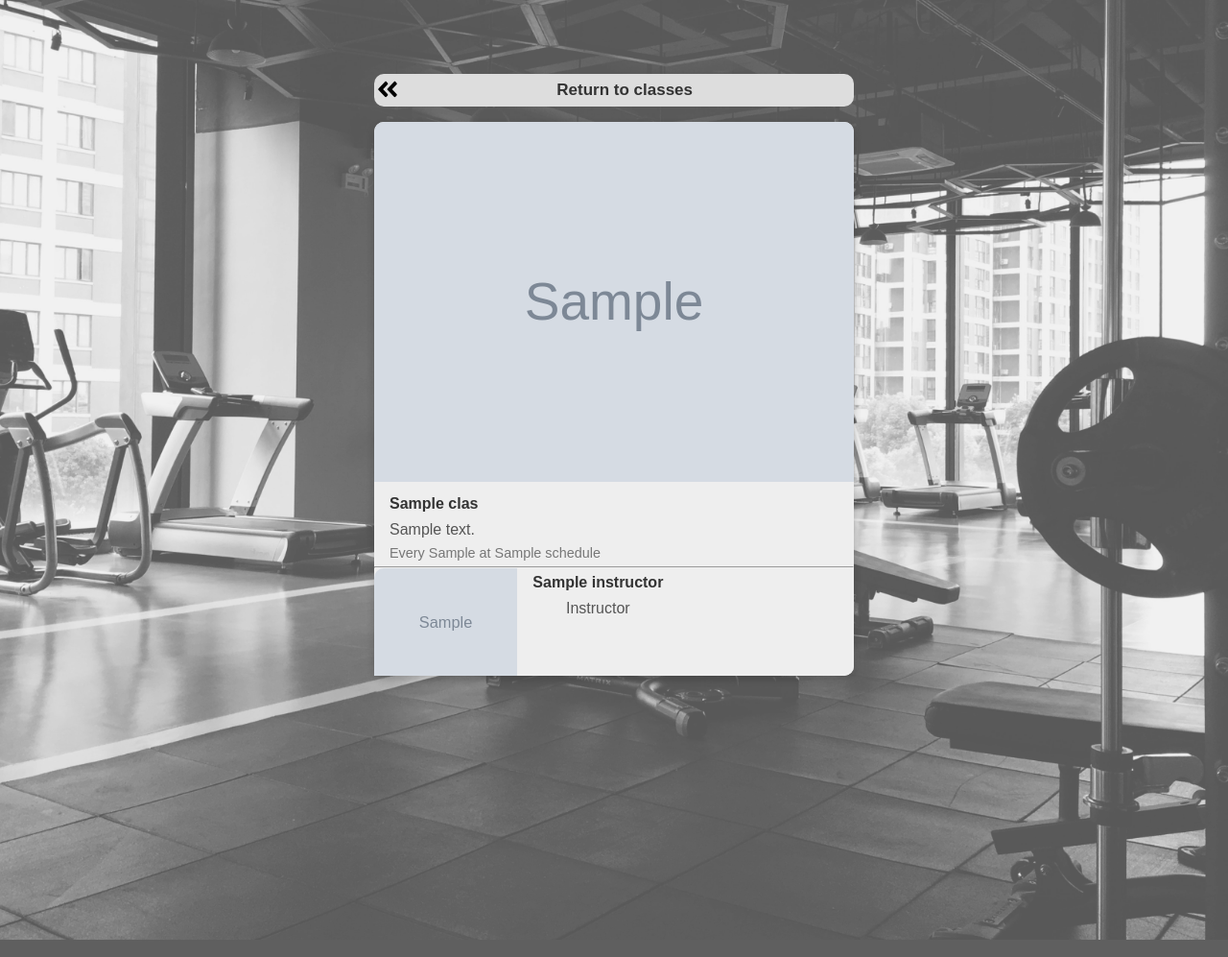
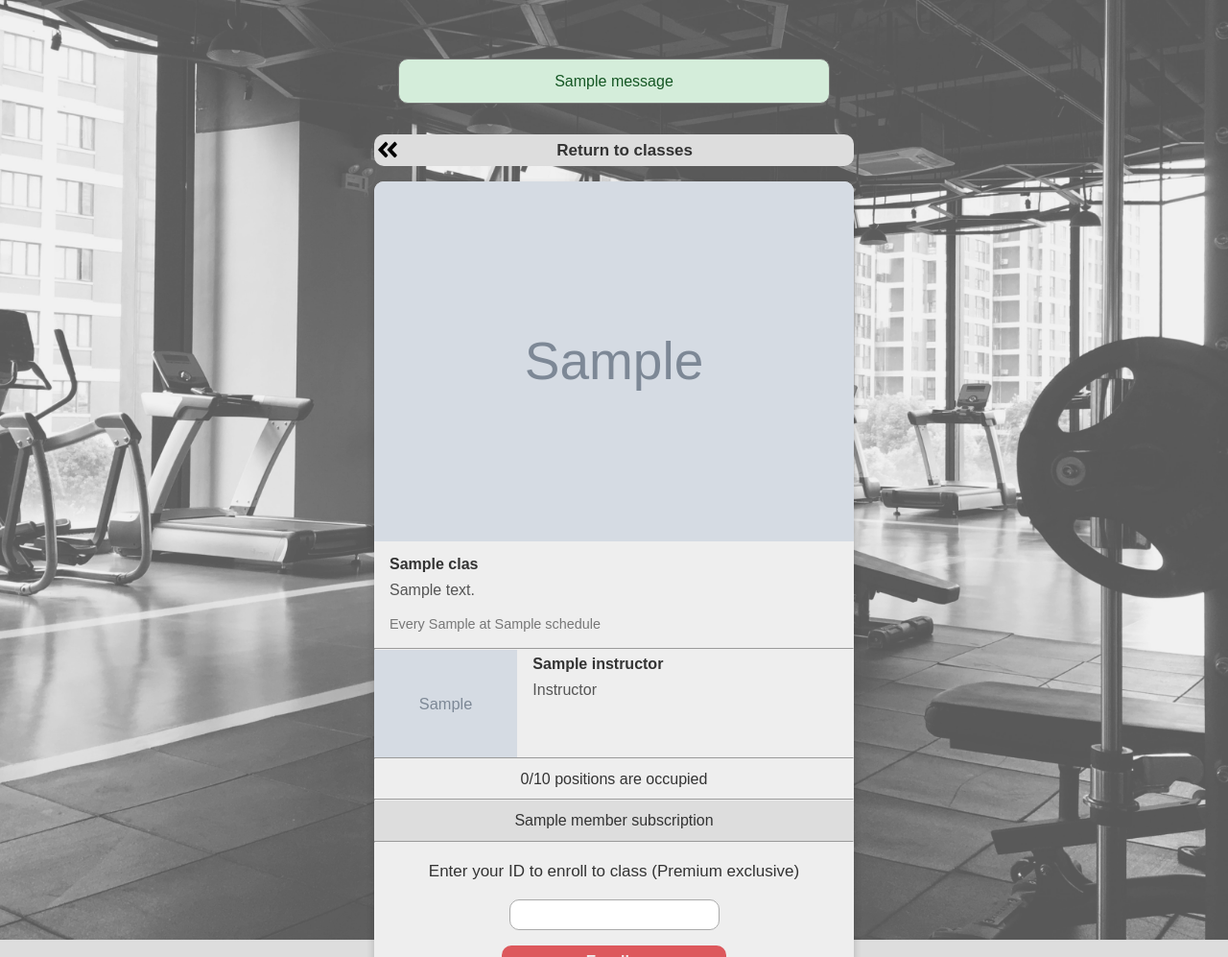
Before and after one commit to arthurcerveira/Royal-Fitness, a Flask app: page /classes/1 in a window 1280 px wide. Shown: the part 140-1137 px from the top of the page at 96% size. Run offline with Flask 2, Linux system fonts and the light colour scheme; grey boxes marked "Sample" are stand-in pictures; one stand-in notice (Sample message) is shown; a database or web service that is not in the repository returns one stand-in record (values such as "Sample title"); data that the repository does not hold is empty; some libraries are stand-ins or nearby versions.

Commit message:
Add login, register and class enrollment functionalities

```diff
--- a/app/app.py
+++ b/app/app.py
@@ -1,9 +1,18 @@
 from pprint import pprint
 
-from flask import Flask, render_template, url_for
+from flask import Flask, render_template, url_for, flash, redirect
+from flask_login import LoginManager, UserMixin, login_user, current_user, logout_user, login_required
 import psycopg2
+from forms import AdminLoginForm, MemberRegisterForm, ClassRegisterForm, MemberRoutineForm
+
 
 app = Flask(__name__)
+app.config['SECRET_KEY'] = '783657513c858bb1fb338febe85eb1ae'
+
+login_manager = LoginManager(app)
+login_manager.login_view = 'login'
+login_manager.login_message_category = 'info'
+
 db_connection = False
 
 print('Trying to connect to Postgres...')
@@ -21,6 +30,31 @@ while db_connection is False:
         pass
 
 print('Postgres is now connected.')
+
+
+@login_manager.user_loader
+def load_admin(user_id):
+    cur = conn.cursor()
+
+    cur.execute(f"""SELECT administrator.cpf, person_name, admin_password
+                   FROM administrator, person
+                   WHERE administrator.cpf = person.cpf
+                   AND administrator.cpf = '{user_id}';""")
+    query_results = cur.fetchall()
+
+    if len(query_results) == 0:
+        return None
+
+    cpf, name, password = query_results[0]
+
+    return admin(cpf, name, password)
+
+
+class admin(UserMixin):
+    def __init__(self, cpf, name, password):
+        self.id = cpf
+        self.name = name
+        self.password = password
 
 
 @app.route('/')
@@ -48,6 +82,8 @@ def members():
             "picture": picture,
             "is_premium": is_premium
         })
+
+    conn.commit()
 
     return render_template('members.html', members=members_list)
 
@@ -110,6 +146,8 @@ def member_workout(member_id=None):
         day, time = data
         routine[day] = time
 
+    conn.commit()
+
     return render_template('routine.html', member=member, trainer=trainer, routine=routine)
 
 
@@ -119,7 +157,7 @@ def workout(member_id=None, day=None):
 
     cur = conn.cursor()
 
-    # Get workout information
+    # Get strenght exercise information
     cur.execute(f"""SELECT exercise_name, exercise_desc, picture_url,
                 equipment_name, exercise_sets, repetition, exercise_weight
                 FROM strenght_exercise, exercise_info, equipment, routine
@@ -143,6 +181,33 @@ def workout(member_id=None, day=None):
             "repetitions": repetitions,
             "weight": weight,
             "type": 'strenght'
+        })
+
+    # Get cardio exercise information
+    cur.execute(f"""SELECT exercise_name, exercise_desc, picture_url,
+                equipment_name, duration, intensity
+                FROM cardio_exercise, exercise_info, equipment, routine
+                WHERE cardio_exercise.exercise_id = exercise_info.exercise_id
+                AND cardio_exercise.day_of_week = '{day}'
+                AND routine.member_cpf = '{member_id}'
+                AND cardio_exercise.routine_id = routine.id
+                AND exercise_info.equipment_id = equipment.id;""")
+
+    query_results = cur.fetchall()
+
+    conn.commit()
+
+    for line in query_results:
+        name, description, picture, equipment, duration, intensity = line
+
+        exercises.append({
+            "name": name,
+            "description": description,
+            "picture": picture,
+            "equipment": equipment,
+            "duration": duration,
+            "intensity": intensity,
+            "type": 'cardio'
         })
 
     return render_template('workout.html', exercises=exercises, member_id=member_id)
@@ -169,27 +234,39 @@ def classes():
             "time": time
         })
 
+    conn.commit()
+
     return render_template('classes.html', classes=class_list)
 
 
-@app.route('/classes/<class_id>')
+@app.route('/classes/<class_id>', methods=['GET', 'POST'])
 def class_page(class_id=None):
     cur = conn.cursor()
 
-    cur.execute(f"""SELECT class_name, class_desc, day_of_week,
+    cur.execute(f"""SELECT id, class_name, class_desc, day_of_week,
                 positions, schedule, picture, instructor_cpf
                 FROM class
                 WHERE class.id = {class_id};""")
     query_results = cur.fetchall()
 
-    name, description, day, positions, time, picture, instructor_cpf = query_results[0]
+    class_id, name, description, day, positions, \
+        time, picture, instructor_cpf = query_results[0]
+
+    cur.execute(f"""SELECT COUNT(member_cpf)
+                FROM member_subscription
+                WHERE class_id = {class_id};""")
+    query_results = cur.fetchall()
+
+    occupied_positions = query_results[0][0]
 
     class_data = {
         "name": name,
         "description": description,
         "image": picture,
         "day": day,
-        "time": time
+        "time": time,
+        "occupied_positions": occupied_positions,
+        "positions": positions
     }
 
     cur.execute(f"""SELECT person_name, picture_url
@@ -198,14 +275,198 @@ def class_page(class_id=None):
                 AND instructor.cpf = '{instructor_cpf}';""")
     query_results = cur.fetchall()
 
-    name, picture_url = query_results[0]
+    trainer_name, picture_url = query_results[0]
 
     instructor = {
-        "name": name,
+        "name": trainer_name,
         "picture": picture_url
     }
 
-    return render_template('class.html', class_data=class_data, instructor=instructor)
+    cur.execute(f"""SELECT person_name
+                FROM member_subscription, person
+                WHERE class_id = {class_id}
+                AND member_cpf = person.cpf;""")
+    query_results = cur.fetchall()
+
+    enrolled_members = [member[0] for member in query_results]
+
+    form = ClassRegisterForm()
+    if form.validate_on_submit():
+        member_cpf = form.user_id.data
+
+        if occupied_positions >= positions:
+            flash(f'This class has no open positions', 'error')
+            return redirect(url_for('classes'))
+
+        cur.execute(f"""SELECT person_name, is_premium
+                    FROM member, person
+                    WHERE member.cpf = '{member_cpf}'
+                    AND member.cpf = person.cpf;""")
+        query_results = cur.fetchall()
+
+        if len(query_results) == 0:
+            flash(f'This member does not exist', 'error')
+            return redirect(url_for('classes'))
+
+        person_name, is_premium = query_results[0]
+
+        if is_premium is False:
+            flash(f'{person_name} is not a Premium member', 'error')
+            return redirect(url_for('classes'))
+
+        cur.execute(f"""INSERT INTO member_subscription (class_id, member_cpf)
+                    VALUES ({class_id}, '{member_cpf}')
+                    ON CONFLICT (class_id, member_cpf) DO NOTHING;""")
+
+        conn.commit()
+
+        flash(f'{person_name} was enrolled to {name} class', 'success')
+        return redirect(url_for('classes'))
+
+    return render_template('class.html',
+                           class_data=class_data,
+                           instructor=instructor,
+                           enrolled_members=enrolled_members,
+                           form=form)
+
+
+@app.route('/register', methods=['GET', 'POST'])
+@login_required
+def register():
+    cur = conn.cursor()
+    cur.execute("""SELECT trainer.cpf, person_name
+                FROM trainer, person
+                WHERE trainer.cpf = person.cpf;""")
+    trainers = cur.fetchall()
+
+    form = MemberRegisterForm()
+
+    form.personal_trainer.choices = trainers
+
+    if form.validate_on_submit():
+        member_cpf = form.cpf.data
+        name = form.name.data
+        phone = form.phone_number.data
+        picture_url = form.picture_url.data
+        date_of_birth = form.date_of_birth.data
+        is_premium = form.is_premium.data
+        trainer_cpf = form.personal_trainer.data
+
+        cur.execute(f"""INSERT INTO person (cpf, person_name,
+                    phone_number, date_of_birth, picture_url)
+                    VALUES ('{member_cpf}', '{name}', '{phone}',
+                    TO_DATE('{date_of_birth}', 'YYYY/MM/DD'), '{picture_url}')
+                    ON CONFLICT (cpf) DO NOTHING;""")
+
+        cur.execute(f"""INSERT INTO member (cpf, trainer_cpf, is_premium)
+                    VALUES ('{member_cpf}', '{trainer_cpf}', {is_premium})
+                    ON CONFLICT (cpf) DO NOTHING;""")
+
+        cur.execute(f"""INSERT INTO routine (is_standard, member_cpf)
+                    VALUES (FALSE, '{member_cpf}');""")
+
+        conn.commit()
+
+        member = "Premium Member" if is_premium else "Member"
+        flash(f'{name} was registered as a {member}', 'success')
+
+        return redirect(url_for('landing_page'))
+
+    return render_template('register.html', form=form)
+
+
+@app.route('/add-exercise/<member_id>', methods=['GET', 'POST'])
+def add_exercise(member_id=None):
+    cur = conn.cursor()
+    cur.execute("""SELECT exercise_id, exercise_name
+                FROM exercise_info
+                WHERE LENGTH(exercise_name) < 20;""")
+    exercises = cur.fetchall()
+    exercises_dict = {exercise_id: name for exercise_id, name in exercises}
+
+    form = MemberRoutineForm()
+    form.exercise.choices = exercises
+
+    if form.validate_on_submit():
+        cur.execute(f"""SELECT id
+                    FROM routine
+                    WHERE member_cpf='{member_id}';""")
+
+        routine_id = cur.fetchall()[0][0]
+
+        day = form.day.data
+        exercise = form.exercise.data
+        sets = form.sets.data
+        repetitions = form.repetitions.data
+        weight = form.weight.data
+
+        duration = int(sets) * 5
+
+        cur.execute(f"""INSERT INTO workout (routine_id, day_of_week, duration)
+                    VALUES ({routine_id}, '{day}', {duration})
+                    ON CONFLICT (routine_id, day_of_week) DO UPDATE
+                    SET duration = EXCLUDED.duration + workout.duration;""")
+
+        cur.execute(f"""INSERT INTO strenght_exercise (routine_id, day_of_week, exercise_id,
+                    exercise_sets, repetition, exercise_weight)
+                    VALUES ({routine_id}, '{day}', {exercise}, {sets}, {repetitions}, {weight})
+                    ON CONFLICT (routine_id, day_of_week, exercise_id) DO UPDATE
+                    SET exercise_weight = EXCLUDED.exercise_weight,
+                    exercise_sets = EXCLUDED.exercise_sets,
+                    repetition = EXCLUDED.repetition;""")
+
+        conn.commit()
+
+        exercise_name = exercises_dict[int(exercise)]
+        flash(f'Added exercise {exercise_name} to workout on {day}', 'success')
+
+        # return redirect(url_for('landing_page'))
+
+    return render_template('add-exercise.html', form=form)
+
+
+@app.route('/login', methods=['GET', 'POST'])
+def login():
+    if current_user.is_authenticated:
+        flash('Already logged in', 'info')
+
+        return redirect(url_for('landing_page'))
+
+    cur = conn.cursor()
+    form = AdminLoginForm()
+
+    if form.validate_on_submit():
+        cpf = form.cpf.data
+        input_password = form.password.data
+
+        cur.execute(f"""SELECT administrator.cpf, person_name, admin_password
+                    FROM administrator, person
+                    WHERE administrator.cpf = '{cpf}'
+                    AND administrator.cpf = person.cpf;""")
+        query_results = cur.fetchall()
+
+        conn.commit()
+
+        if len(query_results) == 0:
+            flash(f'Invalid CPF', 'error')
+        else:
+            cpf, name, password = query_results[0]
+
+            if input_password == password:
+                login_user(admin(cpf, name, password))
+                flash(f'Login succesful', 'success')
+
+                return redirect(url_for('landing_page'))
+            else:
+                flash(f'Wrong password', 'error')
+
+    return render_template('login.html', form=form)
+
+
+@app.route('/logout')
+def logout():
+    logout_user()
+    return redirect(url_for('landing_page'))
 
 
 if __name__ == '__main__':
--- /dev/null
+++ b/app/forms.py
@@ -0,0 +1,73 @@
+from flask_wtf import FlaskForm
+from wtforms import StringField, IntegerField, PasswordField, SubmitField, SelectField, FloatField
+from wtforms.validators import DataRequired, Length
+
+
+class ClassRegisterForm(FlaskForm):
+    user_id = StringField('Member CPF',
+                          validators=[DataRequired(), Length(min=11, max=11)])
+
+    submit = SubmitField('Enroll »')
+
+
+class MemberRegisterForm(FlaskForm):
+    cpf = StringField('Member CPF',
+                      validators=[DataRequired(), Length(min=11, max=11)])
+
+    name = StringField('Name',
+                       validators=[DataRequired(), Length(min=2, max=30)])
+
+    phone_number = StringField('Phone number',
+                               validators=[DataRequired(), Length(min=3, max=20)])
+
+    picture_url = StringField('Picture URL',
+                              validators=[Length(max=500)])
+
+    date_of_birth = StringField('Date of Birth (YYYY/MM/DD)',
+                                validators=[Length(min=10, max=10)])
+
+    is_premium = SelectField('Premium user',
+                             choices=[(False, 'Regular User'),
+                                      (True, 'Premium User')],
+                             validators=[DataRequired()])
+
+    personal_trainer = SelectField('Personal Trainer',
+                                   validators=[DataRequired()])
+
+    submit = SubmitField('Register member')
+
+
+class MemberRoutineForm(FlaskForm):
+    day = SelectField('Day of the week',
+                      choices=[('monday', 'Monday'),
+                               ('tuesday', 'Tuesday'),
+                               ('wednesday', 'Wednesday'),
+                               ('thursday', 'Thursday'),
+                               ('friday', 'Friday'),
+                               ('saturday', 'Saturday'),
+                               ('sunday', 'Sunday'), ],
+                      validators=[DataRequired()])
+
+    exercise = SelectField('Exercise',
+                           validators=[DataRequired()])
+
+    sets = IntegerField('Sets',
+                        validators=[DataRequired()])
+
+    repetitions = IntegerField('Repetitions',
+                               validators=[DataRequired()])
+
+    weight = FloatField('Weight',
+                        validators=[DataRequired()])
+
+    submit = SubmitField('Add exercise')
+
+
+class AdminLoginForm(FlaskForm):
+    cpf = StringField('Admin CPF',
+                      validators=[DataRequired(), Length(min=11, max=11)])
+
+    password = PasswordField('Admin Password',
+                             validators=[DataRequired()])
+
+    submit = SubmitField('Login')
--- a/app/static/style.css
+++ b/app/static/style.css
@@ -25,6 +25,35 @@ p {
 a {
   text-decoration: none !important;
   color: #333;
+}
+
+.message-wraper {
+  margin-bottom: 1rem !important;
+}
+
+.messages {
+  width: 80%;
+  padding: 0.6rem 1.5rem;
+  border: 1px solid #777;
+  border-radius: 10px;
+  max-width: 450px;
+  text-align: center;
+  font-size: 1rem;
+}
+
+.messages-success {
+  background-color: #d4edda;
+  color: #155724;
+}
+
+.messages-error {
+  background-color: #f8d7da;
+  color: #721c24;
+}
+
+.messages-info {
+  background-color: #d1ecf1;
+  color: #0c5460;
 }
 
 /* Navigation */
@@ -313,7 +350,41 @@ h1 {
 .button-link {
   color: #eee;
 }
+
 /* Class */
+.instructor-image {
+  border-radius: 0;
+}
+
+.class-schedule {
+  padding: 0.7rem 0;
+}
+
+.member-list {
+  padding: 0.5rem 0;
+  font-size: 1rem;
+}
+
+.member-name-list {
+  background-color: #ddd;
+}
+
+.enroll-div {
+  padding: 1rem;
+}
+
+.enroll-input {
+  border: #aaa solid 1px;
+  border-radius: 10px;
+  margin-top: 1rem;
+  height: 2rem;
+  font-size: 1rem;
+  padding: 0 5px;
+}
+
+.enroll-button {
+  margin-bottom: 0rem;
+}
 
 /* Exercises */
 .exercise-card {
--- a/app/templates/class.html
+++ b/app/templates/class.html
@@ -15,18 +15,35 @@
         <p><b class="member-name p-justify">{{class_data.name.capitalize()}}</b></p>
         <br />
         <p class="member-status class-description p-justify">{{class_data.description}}</p>
-        <p class="class-date p-justify">Every {{class_data.day}} at {{class_data.time}}</p>
+        <p class="class-date p-justify class-schedule">Every {{class_data.day}} at {{class_data.time}}</p>
       </div>
       <hr />
       <div class="card card-no-shadow">
-        <img src="{{ instructor.picture }}" class="card-image card-image-routine" alt="Avatar">
+        <img src="{{ instructor.picture }}" class="card-image instructor-image" alt="Avatar">
         <div class="card-text">
         <p><b class="member-name">{{instructor.name}}</b></p>
         <br />
-            <p class="member-status">Instructor</p>
+        <p class="member-status p-justify">Instructor</p>
         </div>
       </div>
+      <hr>
+      <div>
+        <p class="member-list">{{class_data.occupied_positions}}/{{class_data.positions}} positions are occupied</p>
+        {% for member in enrolled_members %}
+          <hr />
+          <p class="member-list member-name-list">{{ member }}</p>
+        {% endfor %}
+      </div>
+      <hr />
+      <div class="enroll-div">
+        <form action="" method="POST">
+          {{ form.hidden_tag() }}
+          <p>Enter your ID to enroll to class (Premium exclusive)</p>
+          {{ form.user_id(class="enroll-input") }}
+
+          {{ form.submit(class="button class-button enroll-button") }}
+        </form>
+      </div>
     </div>
-
   </div>
 {% endblock content %}
--- a/app/templates/classes.html
+++ b/app/templates/classes.html
@@ -12,7 +12,7 @@
           <p class="class-date p-justify">Every {{class.day}} at {{class.time}}</p>
         </div>
         <button class="button class-button">
-          <a href="classes/{{ class.id }}" class="button-link">
+          <a href="{{ url_for('class_page', class_id=class.id)}}" class="button-link">
             Enroll now »
           </a>
         </button>
--- a/app/templates/layout.html
+++ b/app/templates/layout.html
@@ -24,6 +24,17 @@
 
   <header class="showcase center">
     <div class="content">
+      <div class="message-wraper">
+        {% with messages = get_flashed_messages(with_categories=true) %}
+          {% if messages %}
+            {% for category, message in messages %}
+              <div class="messages messages-{{ category }} center">
+                {{ message }}
+              </div>
+            {% endfor %}
+          {% endif %}
+        {% endwith %}
+      </div>
       {% block content %}{% endblock %}
     </div>
   </header>
--- a/app/templates/members.html
+++ b/app/templates/members.html
@@ -3,16 +3,16 @@
 {% block content %}
     <div class="container">
         {% for member in members %}
-            <a href="routines/{{ member.id }}" class="link">
+            <a href="{{ url_for('member_workout', member_id=member.id) }}" class="link">
                 <div class="card">
                     <img src="{{ member.picture }}" class="card-image" alt="Avatar">
                     <div class="card-text">
                     <p><b class="member-name">{{member.name}}</b></p>
                     <br />
                     {% if member.is_premium%}
-                        <p class="member-status">Premium Member</p>
+                        <p class="member-status p-justify">Premium Member</p>
                     {% else %}
-                        <p class="member-status">Regular Member</p>
+                        <p class="member-status  p-justify">Regular Member</p>
                     {% endif %}
                     </div>
                 </div>
--- a/requirements.txt
+++ b/requirements.txt
@@ -1,4 +1,6 @@
 psycopg2==2.8.6
+Flask-WTF==0.14.3
+Flask-Login==0.5.0
 appdirs==1.4.3
 autopep8==1.5.4
 CacheControl==0.12.6
```
Also changed, not shown: other parts of app/static/style.css (+44 -0 lines), app/templates/add-exercise.html (added, +33 -0 lines), app/templates/index.html (+9 -0 lines), app/templates/login.html (added, +21 -0 lines), app/templates/register.html (added, +41 -0 lines), app/templates/routine.html (+4 -4 lines), app/templates/workout.html (+5 -3 lines). Lines whose indentation alone changed are shown as unchanged.
